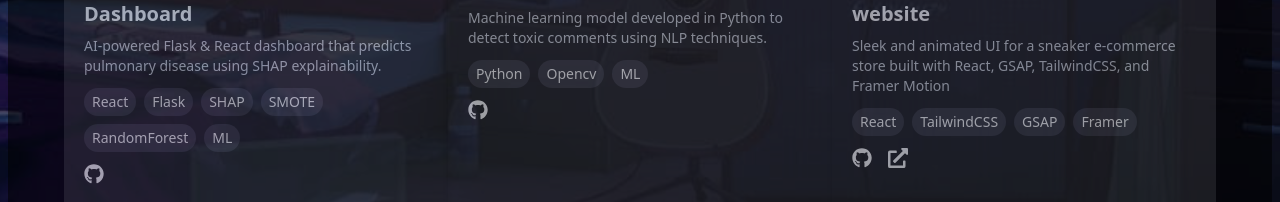
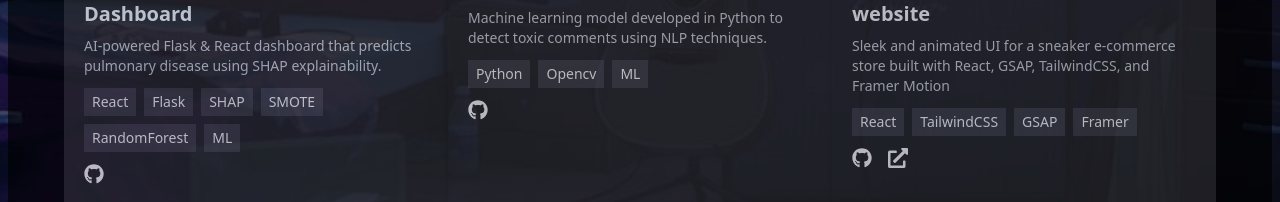
Before and after one commit to Vishalpatil0111/Portfolio, a React (Vite) app: page /projects in a window 1280 px wide. Shown: the part 1091-1293 px from the top of the page. Built offline with nearby package versions, Linux system fonts and the light colour scheme; a web font is replaced by a local one.

Commit message:
Update Projectsgrid.jsx

```diff
--- a/src/assets/Projectsgrid.jsx
+++ b/src/assets/Projectsgrid.jsx
@@ -87,7 +87,7 @@ function Projectsgrid() {
 
 
   return (
-    <section className="bg-black/90 opacity-60 text-white py-16 px-6">
+    <section className="bg-black/90 opacity-70 text-white py-16 px-6">
       <div className="max-w-6xl mx-auto">
         <h2 className="text-4xl md:text-5xl font-bold mb-10 text-center uppercase">Projects</h2>
         <div className="flex justify-center mb-8 flex-wrap gap-3">
@@ -123,7 +123,7 @@ function Projectsgrid() {
                   {proj.tech.map((tech, idx) => (
                     <span
                       key={idx}
-                      className="px-2 py-1 bg-zinc-700 text-sm rounded-full"
+                      className="px-2 py-1 bg-zinc-700 text-sm "
                     >
                       {tech}
                     </span>
```
